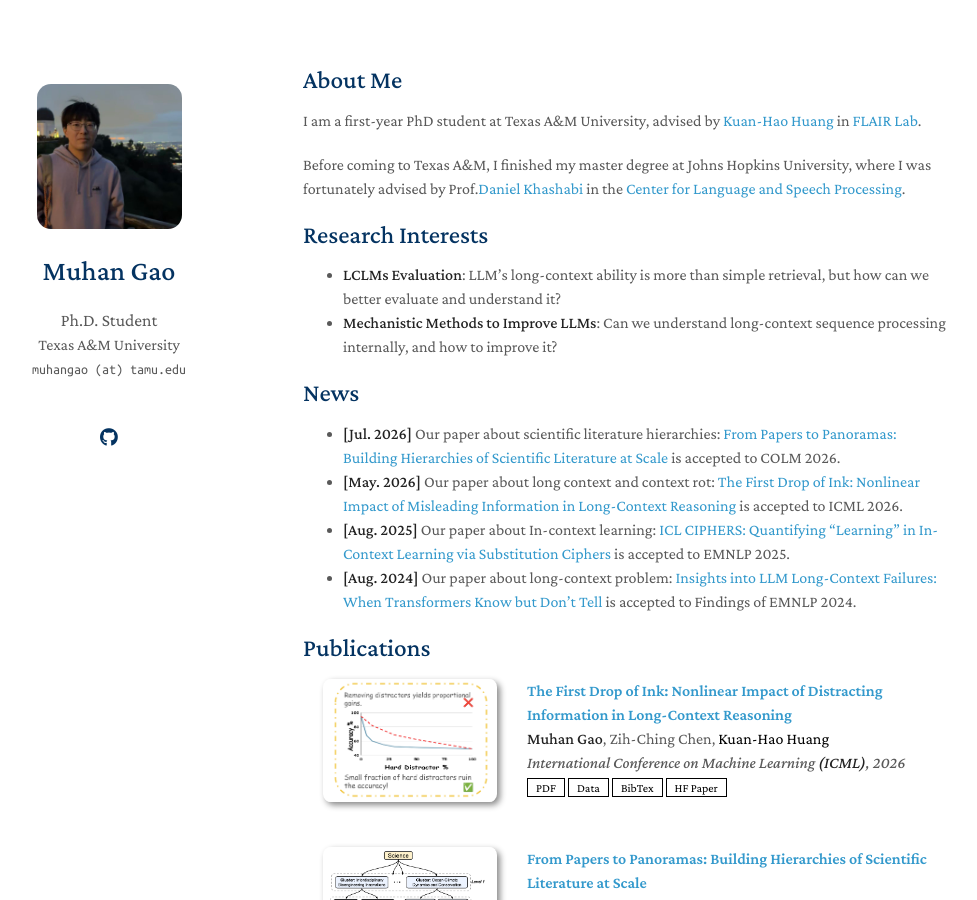
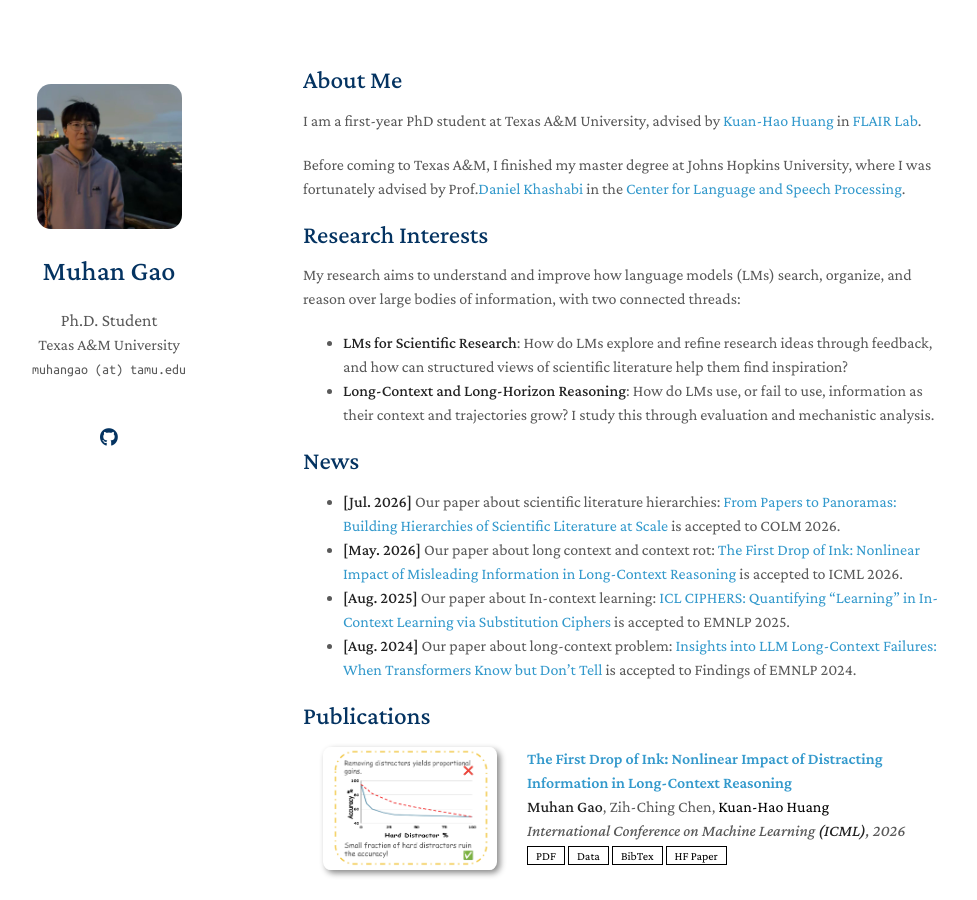
Before and after one commit to muhangao/muhan-website, a Jekyll site: the page built from index.md, in a window 1280 px wide and 900 px high. Shown: the whole window, without its empty margins (167-1144 px from the left). Built offline with Jekyll 4.4.1, drawn with Linux system fonts in a browser that asks for light colours; a style sheet for code colours, icons or effects is not loaded; our own code applies the rules of GitHub Pages for plain Markdown files.

Commit message:
Update research interests to match current CV

```diff
--- a/index.md
+++ b/index.md
@@ -10,8 +10,10 @@ Before coming to Texas A&M, I finished my master degree at Johns Hopkins Univers
 
 ## Research Interests
 
-- **LCLMs Evaluation**: LLM's long-context ability is more than simple retrieval, but how can we better evaluate and understand it?
-- **Mechanistic Methods to Improve LLMs**: Can we understand long-context sequence processing internally, and how to improve it?
+My research aims to understand and improve how language models (LMs) search, organize, and reason over large bodies of information, with two connected threads:
+
+- **LMs for Scientific Research**: How do LMs explore and refine research ideas through feedback, and how can structured views of scientific literature help them find inspiration?
+- **Long-Context and Long-Horizon Reasoning**: How do LMs use, or fail to use, information as their context and trajectories grow? I study this through evaluation and mechanistic analysis.
 
 ## News
 
```
